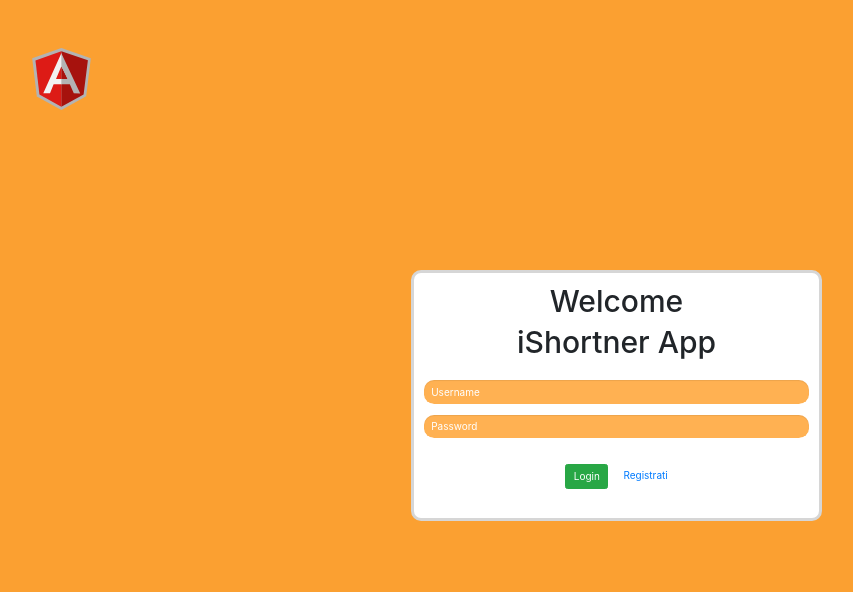
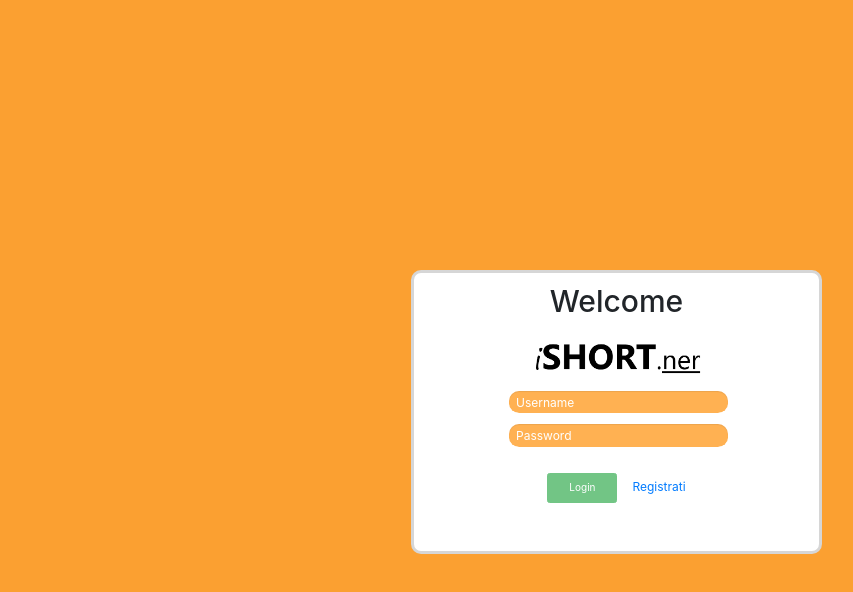
Before and after one commit to AnthonyContrader/iShortner, an Angular app: page /login in a window 1280 px wide. Shown: the top 592 px of the page, without its empty margins (31-884 px from the left). Built offline with nearby package versions, Linux system fonts and the light colour scheme.

Commit message:
aggiunte varie

```diff
--- a/src/app/layout/header/header.component.css
+++ b/src/app/layout/header/header.component.css
@@ -1,4 +1,7 @@
-
+.ishort {
+  width: 37% !important;
+  height: 94% !important;
+}
 #header{
     background-color: darkorange;
 }
--- a/src/app/layout/header/header.component.html
+++ b/src/app/layout/header/header.component.html
@@ -10,7 +10,7 @@
       </div>
   </div>
   <div class="col-md-4" style="text-align: center">
-      <img src="../../../assets/logo.svg" alt="header" style="width:30%; height: 30%;">
+      <img class = "ishort" src="../../../assets/iShort.png" alt="header" style="width:30%; height: 30%;">
   </div>
   <div class="col-md-1" style="text-align: center">
   </div>
--- a/src/app/login/login.component.css
+++ b/src/app/login/login.component.css
@@ -4,7 +4,7 @@ h2 {
 form{
     margin-top:270px;
     width: 50%;
-    height: 50%;
+    height: 55%;
     padding: 10px;
     border-radius: 10px;
     border-color: rgb(214, 214, 214);
@@ -14,8 +14,8 @@ form{
 
 img{
     position: inherit;
-    width:15%;
-    margin: 12%;
+    width:45%;
+    margin: -2%;
 }
 
 input, input:hover, input::selection, input:checked, input:focus{
@@ -24,7 +24,10 @@ input, input:hover, input::selection, input:checked, input:focus{
     border-radius: 10px;
     color: white;
     border-bottom: 1px solid crimson;
-    margin: 0px;
+    margin-left: 22%;
+    width: 57%;
+    height: 5%;
+    font-size: 1.2em
 }
 
 .container-fluid{
@@ -55,5 +58,14 @@ padding-left: auto;
 
 p{
 font-size: 14px;
-color: white;
+color: rgb(243, 10, 10);
 }
+
+button {
+    width: 7em;
+    height: 3em;
+}
+
+a {
+    font-size: 1.2em;
+}
--- a/src/app/login/login.component.html
+++ b/src/app/login/login.component.html
@@ -1,22 +1,25 @@
 <div class="container-fluid">
   <div class="row">
     <div class="col-md-4">
-      <img src="../../assets/logo.svg" alt="logo">
+
     </div>
     <div class="col-md-8 text-center">
       <form #f="ngForm">
         <h2>Welcome</h2>
-        <h2>iShortner App</h2>
+        <img src="../../assets/iShort.png" alt="logo">
         <br>
         <div class="form-group">
-          <input class="form-control" type="text" id="user" name="username" placeholder="Username" ngModel>
+          <input required  class="form-control" type="text" id="user" name="username" placeholder="Username" ngModel>
         </div>
         <div class="form-group">
-          <input class="form-control" type="password" id="pass" name="password" placeholder="Password" ngModel>
+          <input required  class="form-control" type="password" id="pass" name="password" placeholder="Password" ngModel>
         </div>
         <br>
-        <button class="btn btn-success mr-4" type="submit" (click)="login(f)">Login</button>
+        <button class="button" [disabled]="f.invalid" class="btn btn-success mr-4" type="submit" (click)="login(f)">Login</button>
           <a class="register" [routerLink]="['/login/register']">Registrati</a>
+          <div *ngIf="err">
+            <p class="red" >*Username o Password errate!</p>
+         </div>
       </form>
     </div>
   </div>
--- a/src/app/login/login.component.ts
+++ b/src/app/login/login.component.ts
@@ -15,10 +15,12 @@ export class LoginComponent implements OnInit {
 
   loginDTO: LoginDTO;
   userDTO: UserDTO;
+  err = false;
 
   constructor(private service: UserService, private router: Router) { }
 
   ngOnInit() {
+    this.err = false;
   }
 
 
@@ -43,7 +45,7 @@ export class LoginComponent implements OnInit {
           default:
             this.router.navigate(['/login']);
         }
-      }
+      }else {this.err = true}
     });
   }
 }
--- a/src/app/login/register/register.component.css
+++ b/src/app/login/register/register.component.css
@@ -14,8 +14,8 @@ form{
 
 img{
     position: inherit;
-    width:15%;
-    margin: 12%;
+    width:45%;
+    margin: -2%;
 }
 
 input, input:hover, input::selection, input:checked, input:focus{
--- a/src/app/login/register/register.component.html
+++ b/src/app/login/register/register.component.html
@@ -2,7 +2,7 @@
 <div class="container-fluid">
   <div class="row">
     <div class="col-md-4">
-      <img src="../../assets/logo.svg" alt="logo">
+      <img src="../../assets/iShort.png" alt="logo">
     </div>
     <div class="col-md-8 text-center">
       <form #f="ngForm">
```
Also changed, not shown: src/assets/iShort.png (added).
